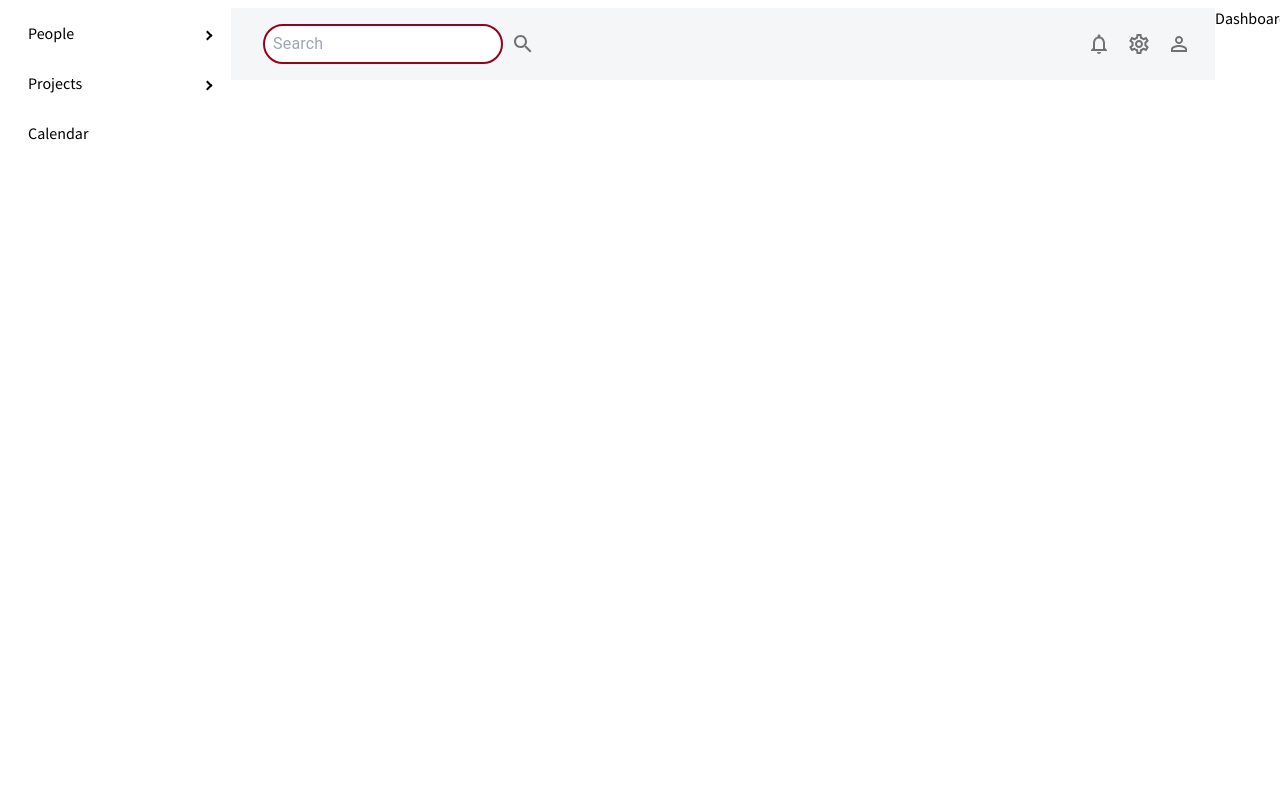
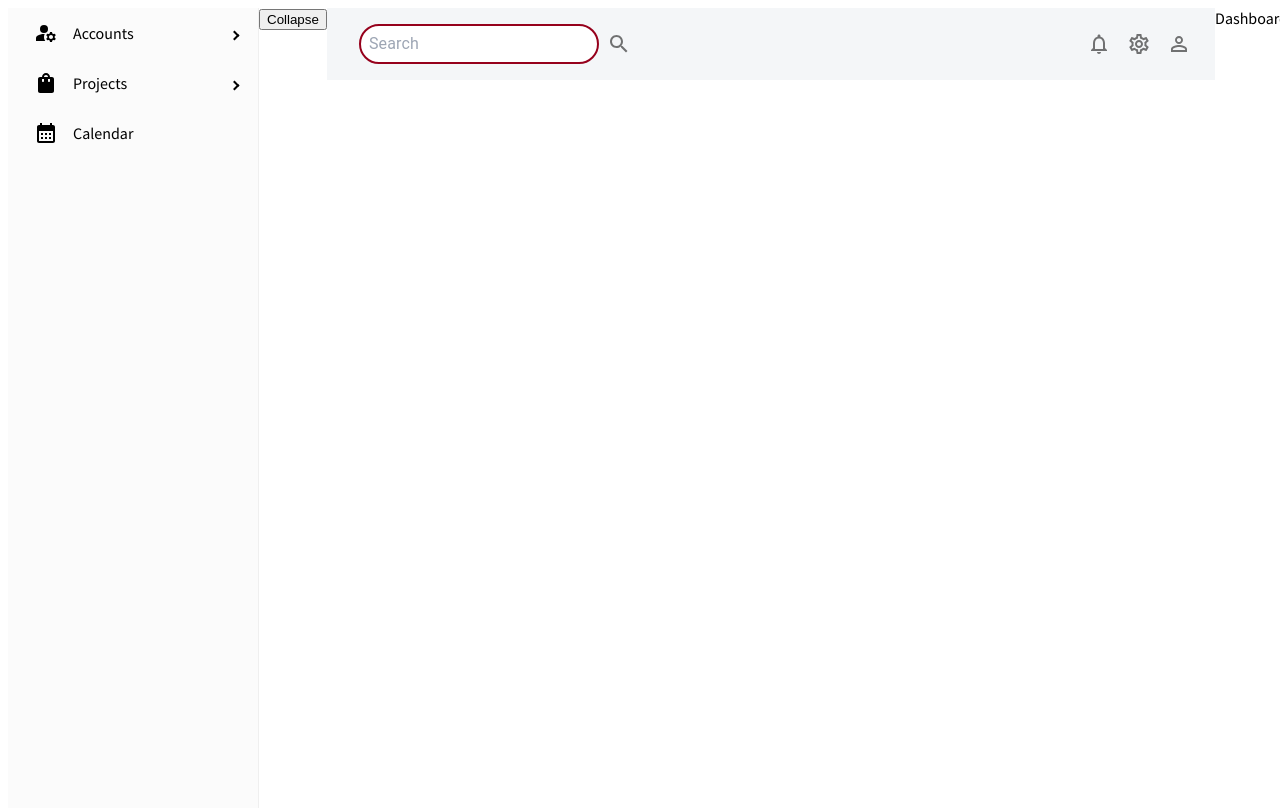
Before and after one commit to MihailDimitrov1235/shop, a React (Create React App) app in the folder admin/: page /home in a window 1280 px wide. Built offline with nearby package versions, Linux system fonts and the light colour scheme.

Commit message:
Updated sideBar for admin

```diff
--- a/admin/src/pages/global/sideBar.jsx
+++ b/admin/src/pages/global/sideBar.jsx
@@ -1,32 +1,47 @@
 import { useState } from "react";
-import { Sidebar, Menu, MenuItem, SubMenu } from 'react-pro-sidebar';
+import { Sidebar,useProSidebar, Menu, MenuItem, SubMenu } from 'react-pro-sidebar';
 //import 'react-pro-sidebar/dist/styles';
 import { Box, useTheme } from "@mui/system";
 import Typography from '@mui/material/Typography';
 import { Link } from "react-router-dom";
-import AdminPanelSettingsIcon from '@mui/icons-material/AdminPanelSettings';
 import { IconButton } from "@mui/material";
+
+import AccountCircleIcon from '@mui/icons-material/AccountCircle';
+import VerifiedUserIcon from '@mui/icons-material/VerifiedUser';
+import ManageAccountsIcon from '@mui/icons-material/ManageAccounts';
+
+import ShoppingBagIcon from '@mui/icons-material/ShoppingBag';
+import AddCircleIcon from '@mui/icons-material/AddCircle';
+
+import CalendarMonthIcon from '@mui/icons-material/CalendarMonth';
 
 const SideBar = () =>{
     const theme = useTheme();
+    const { collapseSidebar } = useProSidebar();
 
     return (
         <Box sx={{
+            display:'flex',
             height:'100%',
-            width:'300px',
 
         }}>
+            <Sidebar>
                 <Menu>
-                <SubMenu label="People" >
+                    <SubMenu label="Accounts" icon=<ManageAccountsIcon/> >
                         <MenuItem> Users </MenuItem>
                         <MenuItem> Admins </MenuItem>
                     </SubMenu>
-                <SubMenu label="Projects">
+                    <SubMenu label="Projects" icon=<ShoppingBagIcon/> >
                         <MenuItem> Add Project </MenuItem>
                         <MenuItem> View Projects </MenuItem>
                     </SubMenu>
-                <MenuItem> Calendar </MenuItem>
+                    <MenuItem icon=<CalendarMonthIcon/> > Calendar </MenuItem>
                 </Menu>
+            </Sidebar>
+
+            <main>
+                <button onClick={() => collapseSidebar()}>Collapse</button>
+            </main>
         </Box>
     )
 }
```
Lines whose indentation alone changed are shown as unchanged.
